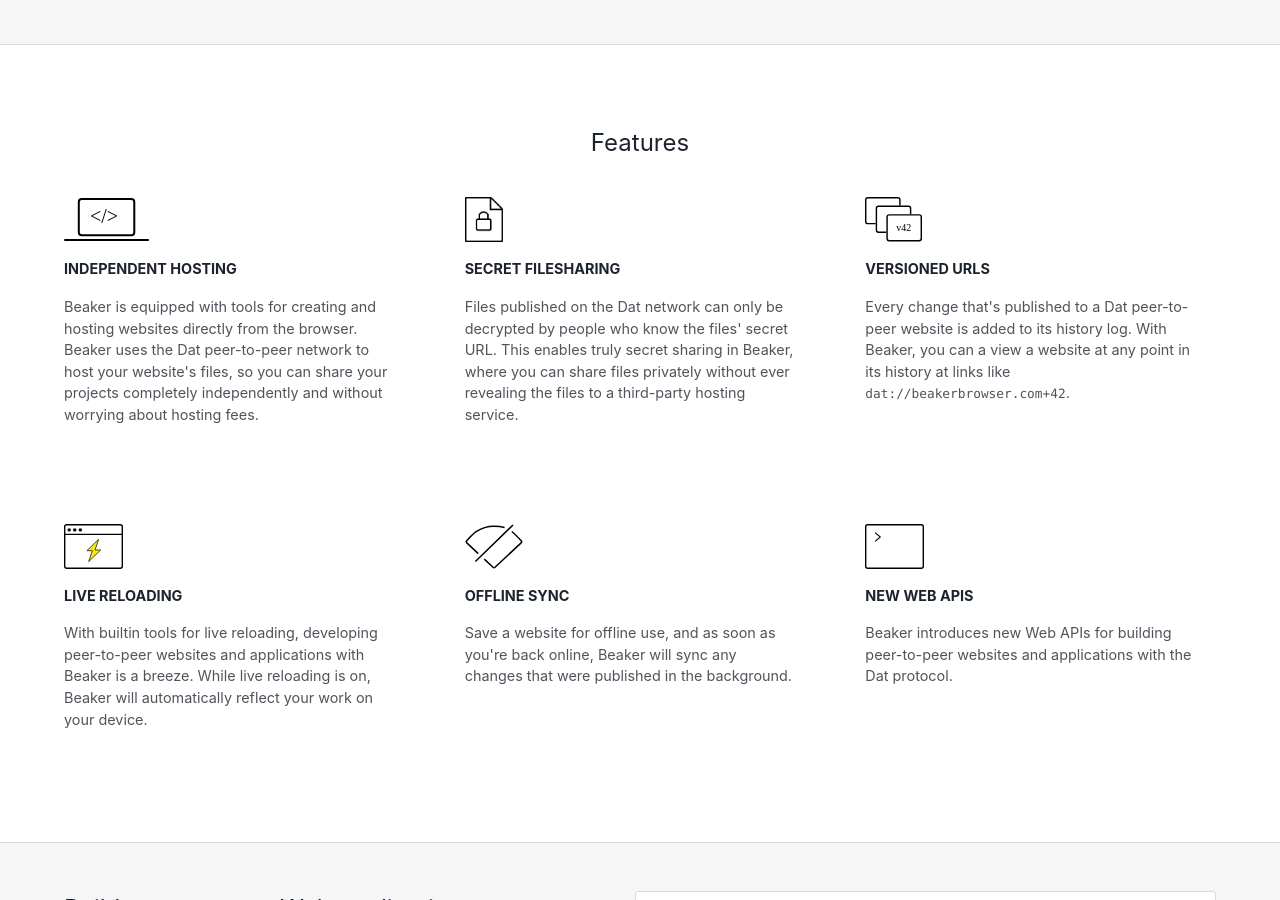
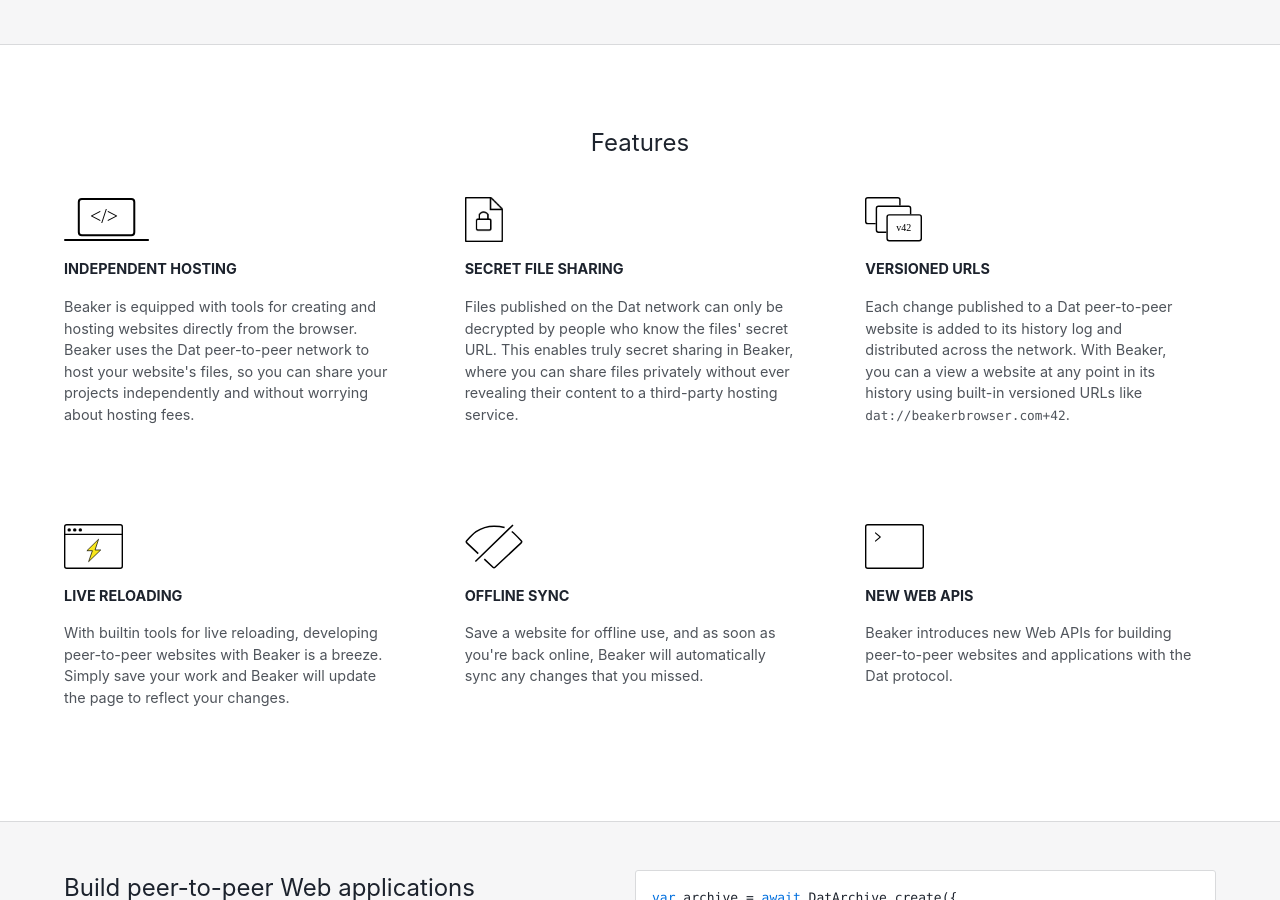
Before and after one commit to beakerbrowser/beakerbrowser.com, a Jekyll site: the page built from index.html, in a window 1280 px wide and 900 px high, scrolled down 1692 px. Built offline with Jekyll 4.4.1, drawn with Linux system fonts in a browser that asks for light colours.

Commit message:
Update features copy

```diff
--- a/index.html
+++ b/index.html
@@ -103,8 +103,8 @@
         <p class="description">
           Beaker is equipped with tools for creating and hosting websites directly
           from the browser. Beaker uses the Dat peer-to-peer network to host your
-          website's files, so you can share your projects completely independently
-          and without   worrying about hosting fees.
+          website's files, so you can share your projects independently and
+          without worrying about hosting fees.
         </p>
       </div>
 
@@ -112,11 +112,11 @@
         <div class="img-container">
           <img src="/img/features/secret-url.png" />
         </div>
-        <span class="title">Secret filesharing</span>
+        <span class="title">Secret file sharing</span>
         <p class="description">
           Files published on the Dat network can only be decrypted by people who
           know the files' secret URL. This enables truly secret sharing in Beaker,
-          where you can share files privately without ever revealing the files
+          where you can share files privately without ever revealing their content
           to a third-party hosting service.
         </p>
       </div>
@@ -127,9 +127,10 @@
         </div>
         <span class="title">Versioned URLs</span>
         <p class="description">
-          Every change that's published to a Dat peer-to-peer website is added
-          to its history log. With Beaker, you can a view a website
-          at any point in its history at links like <code>dat://beakerbrowser.com+42</code>.
+          Each change published to a Dat peer-to-peer website is added
+          to its history log and distributed across the network. With Beaker,
+          you can a view a website at any point in its history using built-in versioned
+          URLs like <code>dat://beakerbrowser.com+42</code>.
         </p>
       </div>
 
@@ -140,9 +141,8 @@
         <span class="title">Live reloading</span>
         <p class="description">
           With builtin tools for live reloading, developing peer-to-peer
-          websites and applications with Beaker is a breeze. While live
-          reloading is on, Beaker will automatically reflect your work on
-          your device.
+          websites with Beaker is a breeze. Simply save your work and Beaker
+          will update the page to reflect your changes.
         </p>
       </div>
 
@@ -153,7 +153,7 @@
         <span class="title">Offline sync</span>
         <p class="description">
           Save a website for offline use, and as soon as you're back online,
-          Beaker will sync any changes that were published in the background.
+          Beaker will automatically sync any changes that you missed.
         </p>
       </div>
 
```
